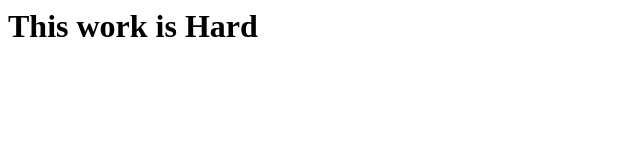
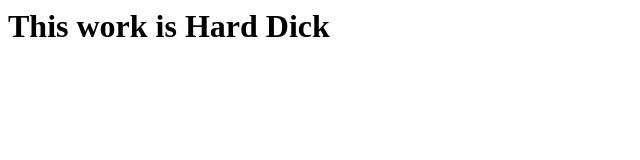
Before and after one commit to gmprestes/ScrollTchu, a plain HTML site: page index.html in a window 1280 px wide. Shown: the whole page, without its empty margins (0-640 px from the left). Drawn offline with Linux system fonts and the light colour scheme.

Commit message:
Update index.html

```diff
--- a/index.html
+++ b/index.html
@@ -1 +1 @@
-<h1> This work is Hard</h1>
+<h1> This work is Hard Dick</h1>
```
